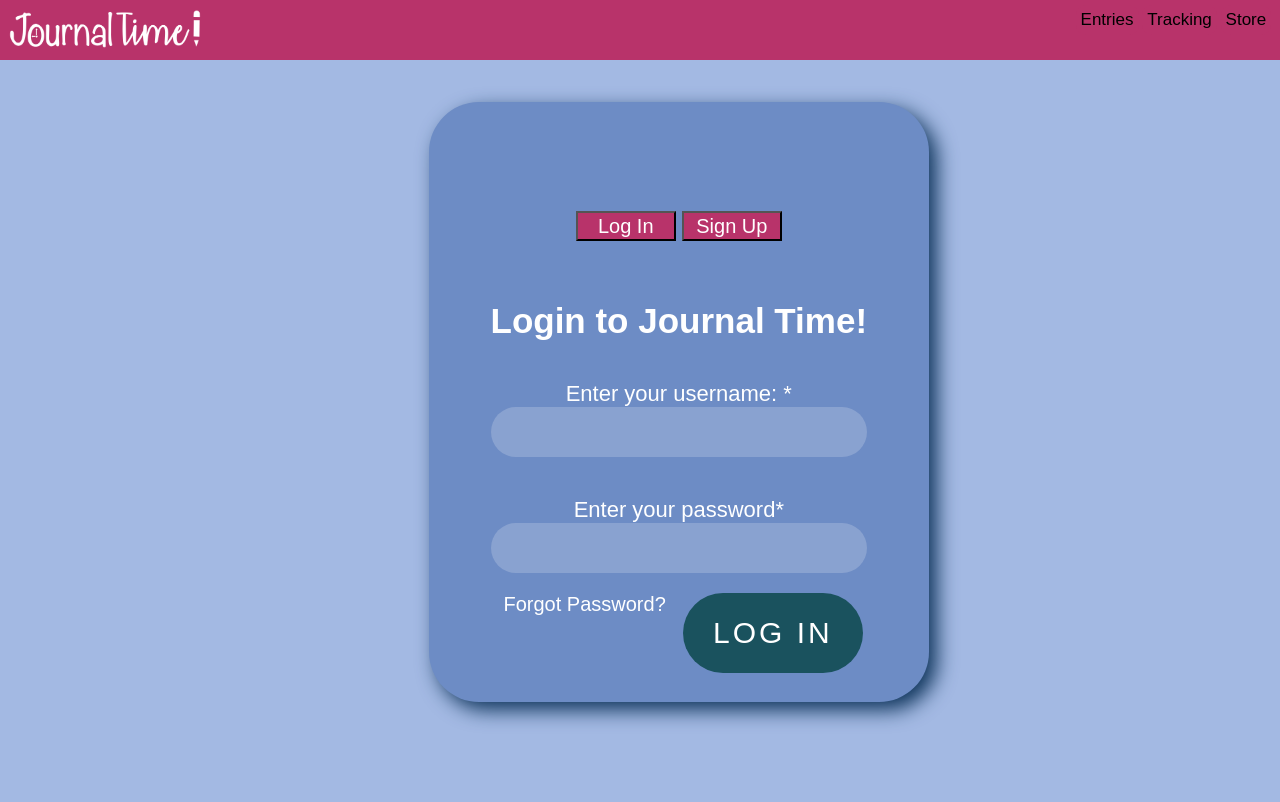
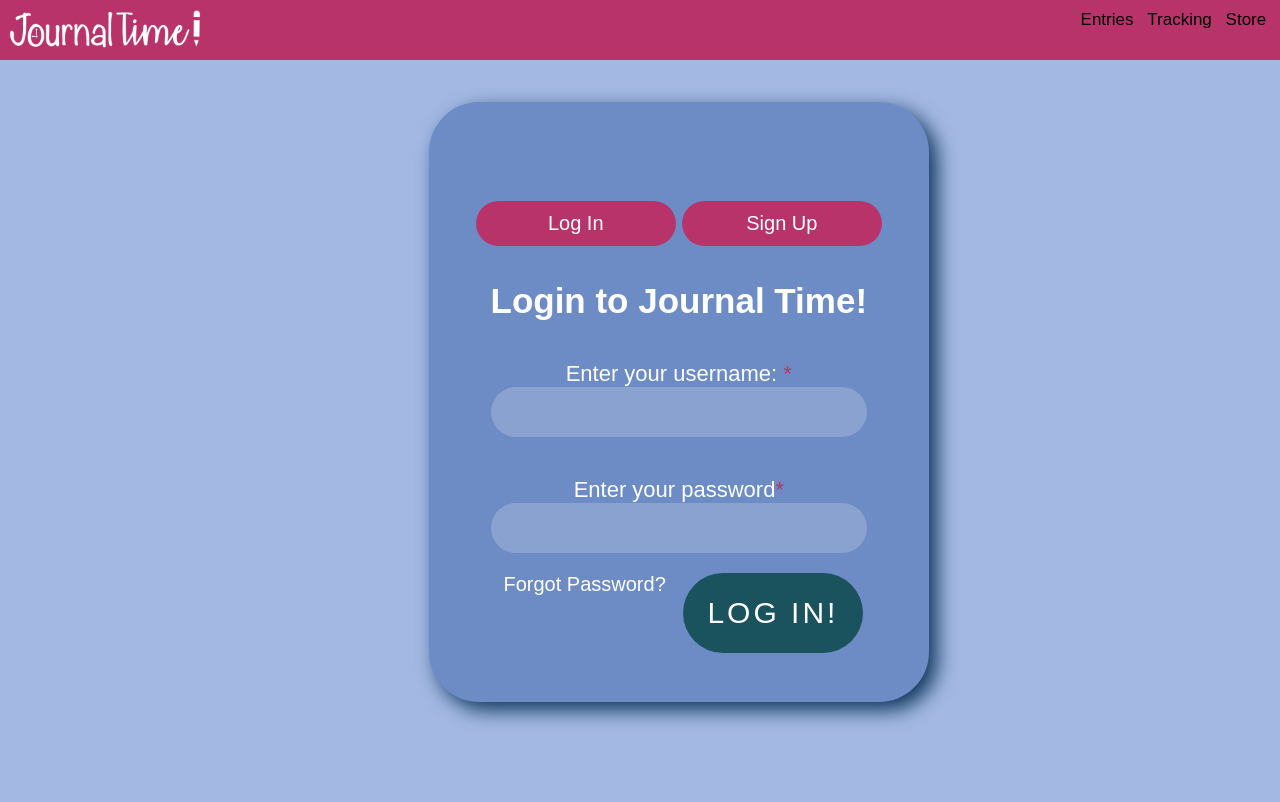
Before and after one commit to code-shayne/journal-time-, a PHP site: page /login.html in a window 1280 px wide. Run offline with PHP 8.4, Linux system fonts and the light colour scheme; some web fonts are replaced.

Commit message:
login page donezo

```diff
--- a/js/index.js
+++ b/js/index.js
@@ -1,4 +1,4 @@
-function login() {
+function logIn() {
   const loginBtn = document.getElementById("login-btn");
   const signupBtn = document.getElementById("signup-btn");
   const loginForm = document.querySelector(".login");
@@ -10,7 +10,7 @@ function login() {
   signupForm.style.display = "none";
 }
 
-function signup() {
+function signUp() {
   const loginBtn = document.getElementById("login-btn");
   const signupBtn = document.getElementById("signup-btn");
   const loginForm = document.querySelector(".login");
--- a/login.html
+++ b/login.html
@@ -36,8 +36,8 @@
     <hr/>
     <div class="form">
         <div class="tab-group">
-          <button id="login-btn" onclick="login()">Log In</button>
-          <button id="signup-btn" onclick="signup()">Sign Up</button>
+          <button id="login-btn" onclick="logIn()">Log In</button>
+          <button id="signup-btn" onclick="signUp()">Sign Up</button>
         </div>
         <div class="tab-content">
           <!--login page-->
@@ -57,12 +57,12 @@
               <input id = "enter" type="password"required autocomplete="off"/>
             </div>
             <p class="forgot"><a href="#">Forgot Password?</a></p>
-            <button id= "login-page-btn" class="button button-block">Log In</button>
+            <button id= "login-page-btn" class="button button-block">Log In!</button>
           </form>
           </div>
         <!--signup page-->
           <div class="signup">
-            <h1>Sign Up!</h1>
+            <h1>Start Journaling!</h1>
             <form action="/" method="post">
             <div class="top-row">
               <div class="field-wrap">
@@ -88,8 +88,9 @@
           </div>
         </div>
   </div>
+
 <script>
-  function login() {
+  function logIn() {
   const loginBtn = document.getElementById("login-btn");
   const signupBtn = document.getElementById("signup-btn");
   const loginForm = document.querySelector(".login");
@@ -101,7 +102,7 @@
   signupForm.style.display = "none";
 }
 
-function signup() {
+function signUp() {
   const loginBtn = document.getElementById("login-btn");
   const signupBtn = document.getElementById("signup-btn");
   const loginForm = document.querySelector(".login");
--- a/sass/style.css
+++ b/sass/style.css
@@ -718,18 +718,17 @@ html, body {
   box-shadow:8px 8px 20px #0f355c;
 }
 
-.tab-group {
+.tab-group  {
   list-style:none;
   text-align: center;
   padding: 0;
-  margin: 30px;
+  margin: 0px;
 }
 .tab-group:after {
     content: "";
     display: table;
     clear: both;
 }
-
 
 .form a {
   display: block;
@@ -760,28 +759,52 @@ html, body {
   display:none;
 }
 
-.form h1 {
+.form .login h1 {
   text-align:center;
   color:white;
   margin:0 0 40px;
+  margin-top: 5px;
+  font-size: 35px;
+}
+
+.form .signup h1 {
+  text-align: center;
+  color: white;
+  margin: 0;
   font-size: 35px;
 }
 
 #signup-btn,
 #login-btn {
-  width: 100px;
-  height: 30px;
+  width: 200px;
+  height: 45px;
   font-family: "Fuzzy Bubbles", sans-serif;
   color: white;
+  border: none;
   background-color: #B8336A;
   text-align: center;
   margin-bottom: 30px;
   font-size: 20px;
   white-space: nowrap;
+  border-radius: 50px;
+}
+
+.req {
+  color: #b8336a;
+}
+
+.signup .field-wrap {
+  width: 100%;
+  padding: 0;
+  margin: 0;
 }
 
 #login, #signup {
   display: none;
+}
+
+#login-btn:hover, #signup-btn:hover {
+  cursor: pointer;
 }
 
 #signup-btn {
@@ -842,6 +865,8 @@ html, body {
 
 #enter {
   align-items: center;
+  padding: 0;
+  margin: 0;
 }
 
 .form textarea {
@@ -903,7 +928,7 @@ html, body {
 .signup .field-wrap {
   align-items: center;
   margin: 1px;
-  padding:10px;
+  padding:5px;
 }
 
 .signup #submit {
@@ -911,6 +936,7 @@ html, body {
   display: block;
   text-align: center;
   margin: 0 auto;
+  margin-top: 5px;
   width: 180px;
   height: 80px;
   border-radius: 50px;
```
